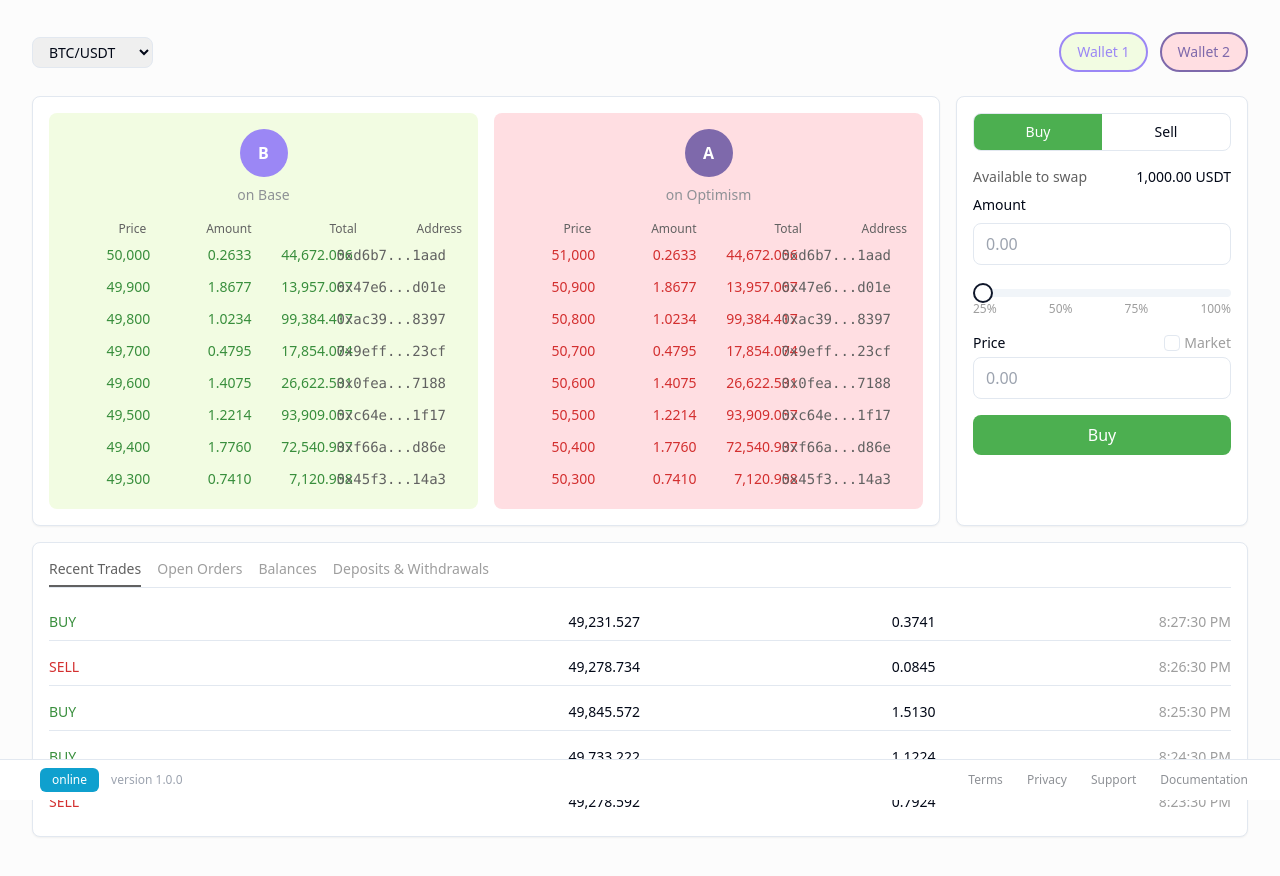
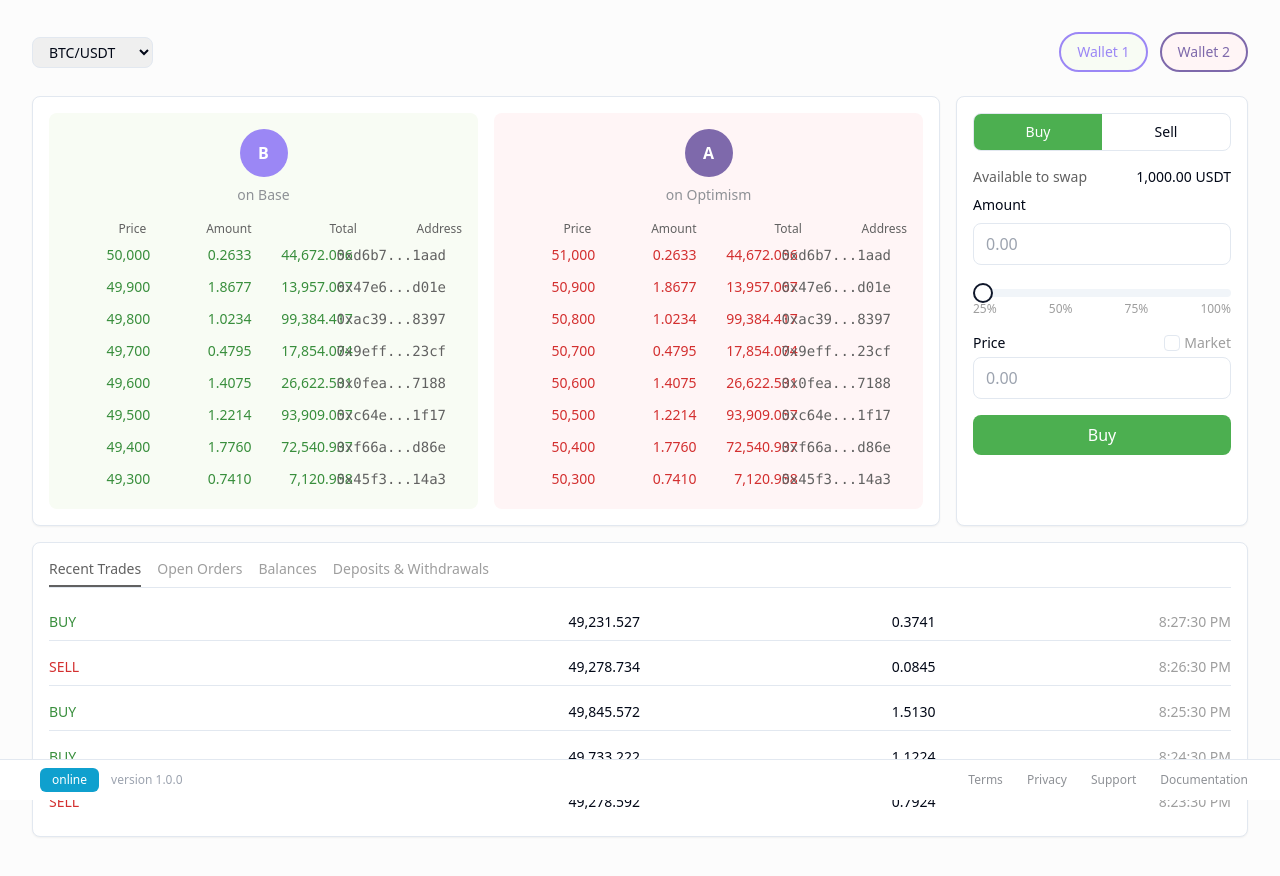
Before and after one commit to aspensprotocol/tradeglance-ui, a React (Vite) app: page / in a window 1280 px wide. Shown: the top 876 px of the page. Built offline with nearby package versions, Linux system fonts and the light colour scheme.

Commit message:
Update UI colors
- Adjust bid and ask colors to be fainter.
- Update wallet button colors to match bid/ask colors.

```diff
--- a/src/components/OrderBook.tsx
+++ b/src/components/OrderBook.tsx
@@ -59,7 +59,7 @@ const OrderBook = () => {
   return (
     <div className="h-full bg-white rounded-lg shadow-sm border animate-fade-in">
       <div className="flex gap-4 p-4">
-        <div className="flex-1 space-y-1 p-4 rounded-lg bg-[#F2FCE2]">
+        <div className="flex-1 space-y-1 p-4 rounded-lg bg-[#f8fcf4]">
           {/* Bids Logo */}
           <div className="flex flex-col items-center mb-4">
             <div className="w-12 h-12 rounded-full bg-[#9b87f5] flex items-center justify-center text-white font-bold mb-2">
@@ -74,7 +74,7 @@ const OrderBook = () => {
           ))}
         </div>
 
-        <div className="flex-1 space-y-1 p-4 rounded-lg bg-[#FFDEE2]">
+        <div className="flex-1 space-y-1 p-4 rounded-lg bg-[#fff5f6]">
           {/* Asks Logo */}
           <div className="flex flex-col items-center mb-4">
             <div className="w-12 h-12 rounded-full bg-[#7E69AB] flex items-center justify-center text-white font-bold mb-2">
--- a/src/pages/Index.tsx
+++ b/src/pages/Index.tsx
@@ -1,3 +1,4 @@
+
 import OrderBook from "@/components/OrderBook";
 import TradeForm from "@/components/TradeForm";
 import ActivityPanel from "@/components/ActivityPanel";
@@ -28,13 +29,13 @@ const Index = () => {
           <div className="flex gap-3">
             <Button
               variant="outline"
-              className="rounded-full border-2 border-[#9b87f5] text-[#9b87f5] hover:bg-[#9b87f5] hover:text-white bg-[#F2FCE2]"
+              className="rounded-full border-2 border-[#9b87f5] text-[#9b87f5] hover:bg-[#9b87f5] hover:text-white bg-[#f8fcf4]"
             >
               Wallet 1
             </Button>
             <Button
               variant="outline"
-              className="rounded-full border-2 border-[#7E69AB] text-[#7E69AB] hover:bg-[#7E69AB] hover:text-white bg-[#FFDEE2]"
+              className="rounded-full border-2 border-[#7E69AB] text-[#7E69AB] hover:bg-[#7E69AB] hover:text-white bg-[#fff5f6]"
             >
               Wallet 2
             </Button>
```
